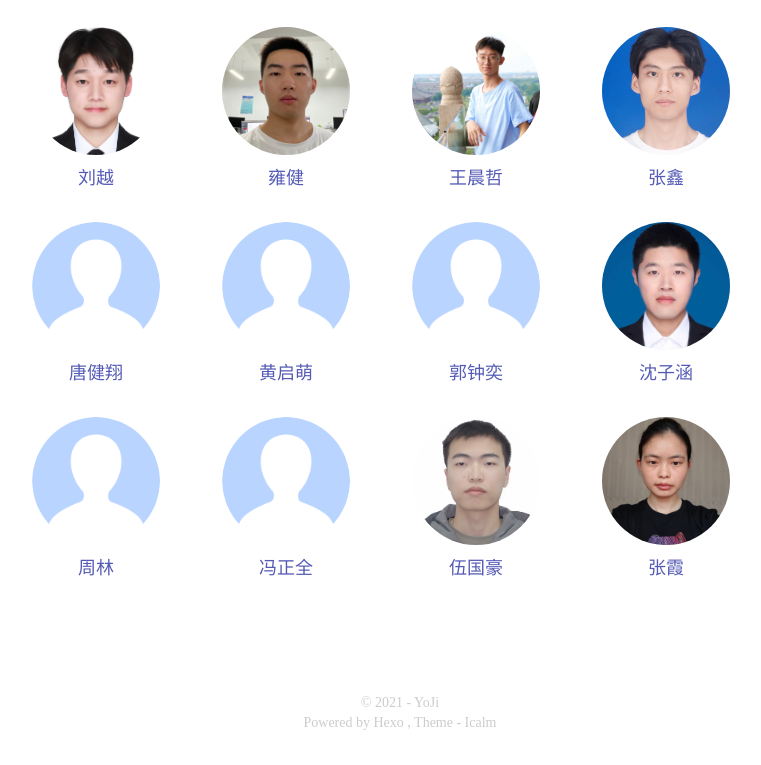
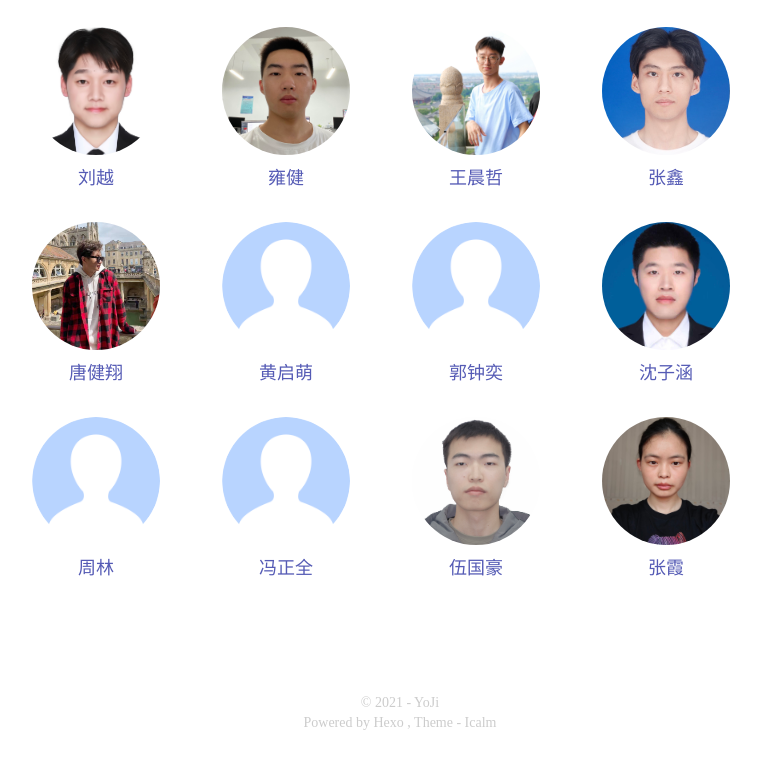
Before and after one commit to LiData-AI/LiData-AI.github.io, a plain HTML site: page people/index.html in a window 1280 px wide. Shown: the part 1170-1935 px from the top of the page, without its empty margins (360-1121 px from the left). Drawn offline with Linux system fonts and the light colour scheme; a small style sheet from the web is missing.

Commit message:
Site updated: 2021-08-10 18:40:18

```diff
--- a/people/index.html
+++ b/people/index.html
@@ -165,7 +165,7 @@
             </li>
 
             <li>
-                <a href = ""><img src=" /assets/default_portrait.png"></a>
+                <a href = ""><img src=" /assets/tangjianxiang.jpg"></a>
                 <p><a href = ""> 唐健翔</a></p>
             </li>
 
```
Also changed, not shown: assets/tangjianxiang.jpg (added).
